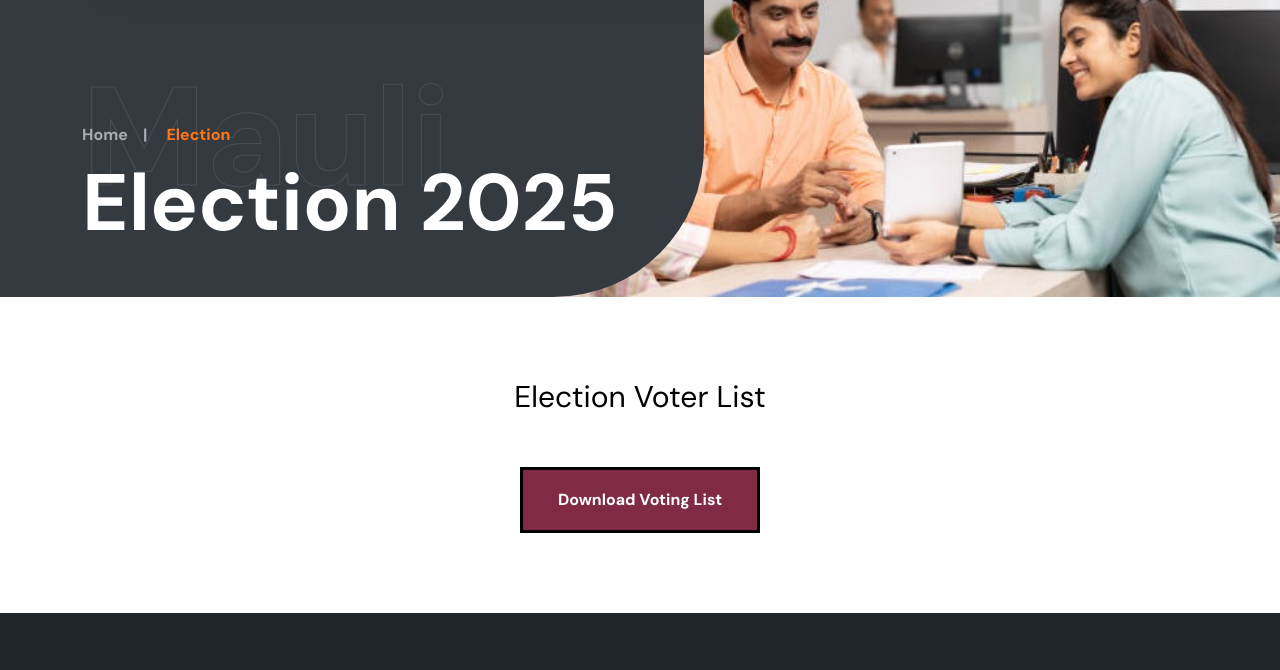
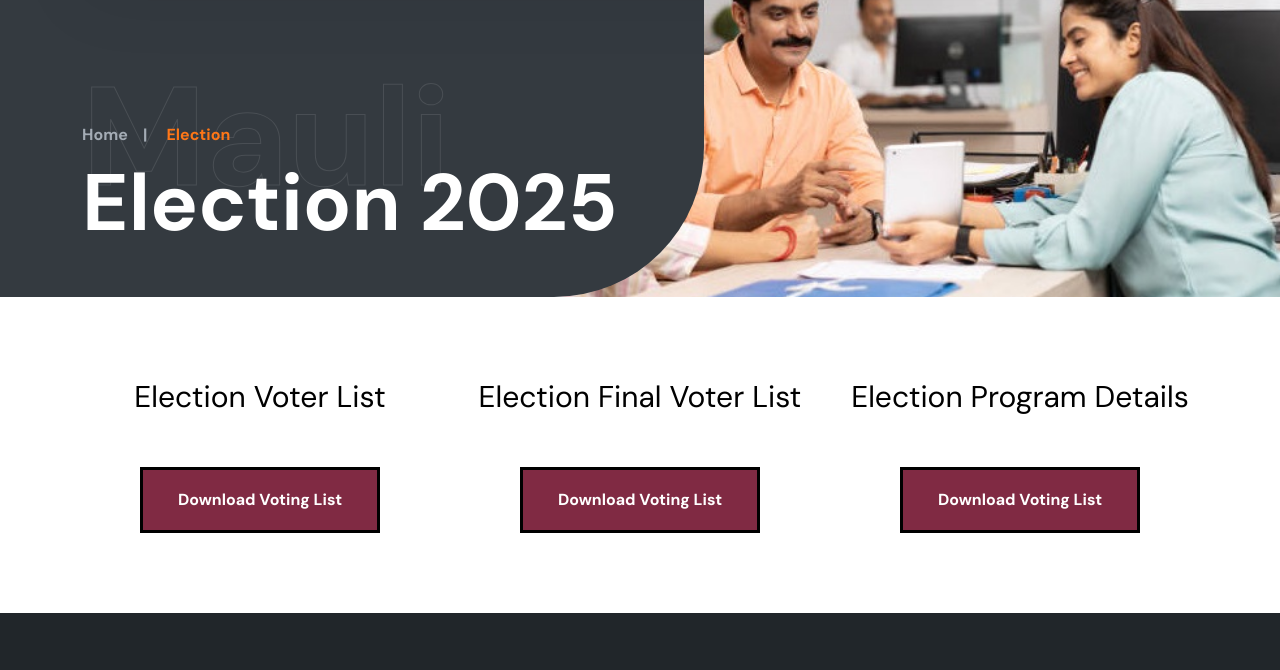
Before and after one commit to milind56/maulimultistate-web, a plain HTML site: page election.html in a window 1280 px wide. Shown: the part 83-753 px from the top of the page. Drawn offline with Linux system fonts and the light colour scheme.

Commit message:
election_30/5

```diff
--- a/election.html
+++ b/election.html
@@ -157,11 +157,25 @@
     <div class="error__area" style="padding-top: 80px; padding-bottom: 80px;">
         <div class="container">
             <div class="row">
-                <div class="col-xl-12">
+                <div class="col-xl-4">
                     <div class="error__area-title">
                         <!-- <h1>404</h1> -->
                         <h3 style="color: black;">Election Voter List</h3>
                         <a class="theme-banner-btn" style="border-style: solid; border-color: black;" href="assets/doc/mauli_multisate_voting_list_2025_compressed.pdf" target="_blank"></i>Download Voting List</a>
+                    </div>
+                </div>
+				<div class="col-xl-4">
+                    <div class="error__area-title">
+                        <!-- <h1>404</h1> -->
+                        <h3 style="color: black;">Election Final Voter List</h3>
+                        <a class="theme-banner-btn" style="border-style: solid; border-color: black;" href="assets/doc/final_voting_list.pdf" target="_blank"></i>Download Voting List</a>
+                    </div>
+                </div>
+				<div class="col-xl-4">
+                    <div class="error__area-title">
+                        <!-- <h1>404</h1> -->
+                        <h3 style="color: black;">Election Program Details</h3>
+                        <a class="theme-banner-btn" style="border-style: solid; border-color: black;" href="assets/doc/election_program_details.pdf" target="_blank"></i>Download Voting List</a>
                     </div>
                 </div>
             </div>
```
Also changed, not shown: 2 other files.
